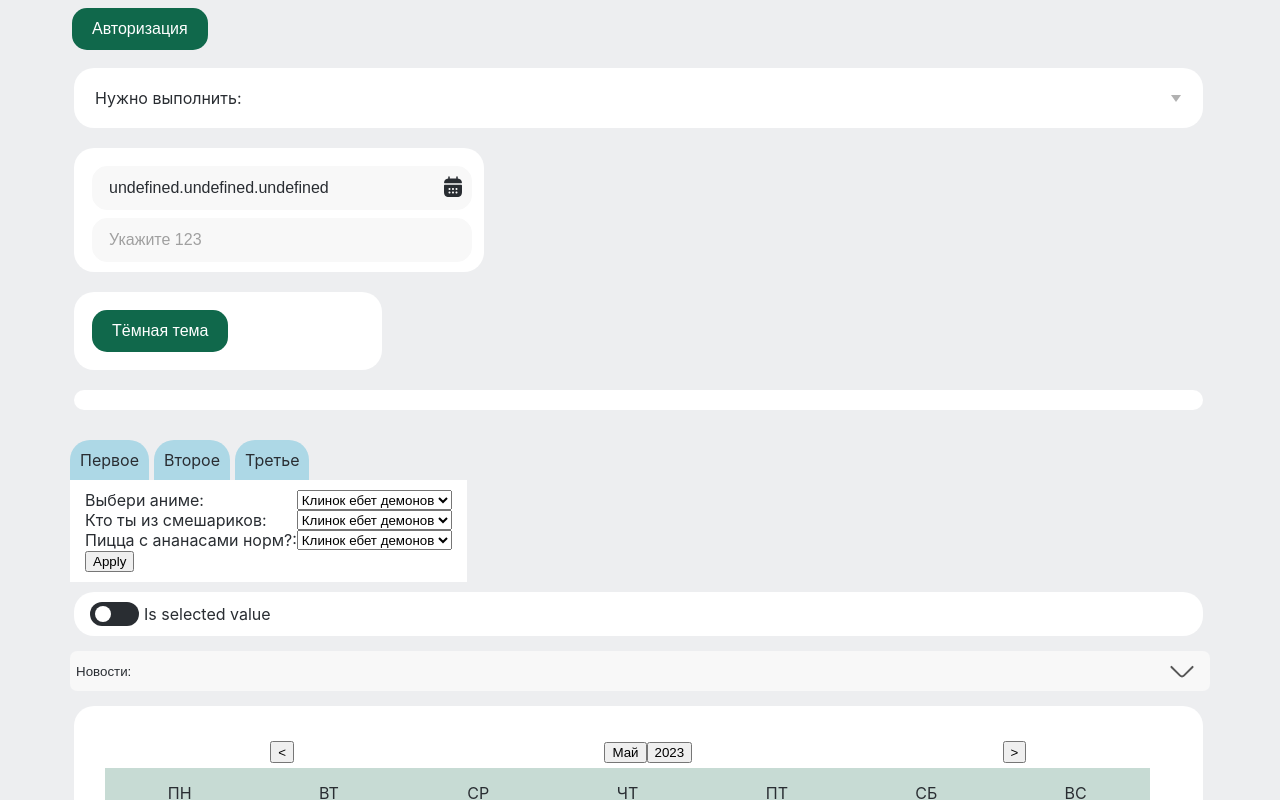
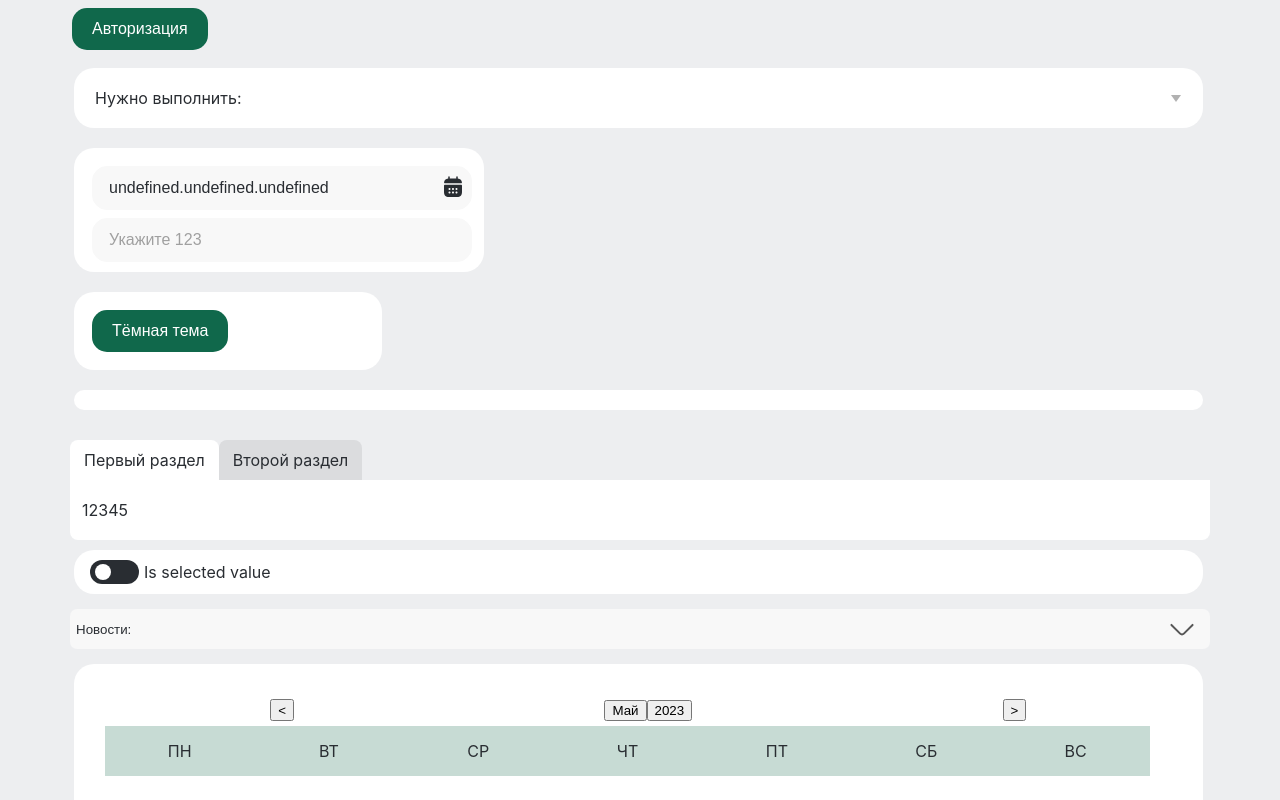
Before and after one commit to evyz/react-ui, a React (Create React App) app: page / in a window 1280 px wide. Shown: the top 800 px of the page. Built offline with nearby package versions, Linux system fonts and the light colour scheme.

Commit message:
tabcontainer upds

```diff
--- a/src/App.js
+++ b/src/App.js
@@ -2,13 +2,13 @@ import Wrapper from "./evyz@react-forms/wrapper/wrapper";
 import { useEffect, useState } from "react";
 import "./evyz@react-forms/index.css";
 import { Row, Cell } from "./evyz@react-forms/markup/markup";
-import Input from "./evyz@react-forms/inputs/input";
-import Button from "./evyz@react-forms/buttons/button";
+import Input from "./evyz@react-forms/inputs/input.tsx";
+import Button from "./evyz@react-forms/buttons/button.tsx";
 import Grid from "./evyz@react-forms/grid/grid";
 import Dropdown from "./evyz@react-forms/dropdown/dropdown";
 import Tabcontainer from "./evyz@react-forms/tabcontainer/tabcontainer";
 import FullSizeLoader from "./evyz@react-forms/loaders/fullSizeLoader";
-import { Checkbox, SwitchBox } from "./evyz@react-forms/checkbox/checkbox";
+import { Checkbox, SwitchBox } from "./evyz@react-forms/checkbox/checkbox.tsx";
 import Wellcome from "./evyz@react-forms/Wellcome";
 import Collapse from "./evyz@react-forms/collapse/collapse";
 import Login from "./Login";
@@ -106,8 +106,6 @@ function App() {
     return <Wellcome></Wellcome>;
   }
 
-  console.log("range =>", range);
-
   return (
     <Wrapper useCoreConsole={true} isDarkMode={isDarkMode}>
       <Button onClick={() => setPath("/login")}>Авторизация</Button>
@@ -165,7 +163,11 @@ function App() {
       </Row>
 
       <Row style={{ marginTop: "20px" }}>
-        <Tabcontainer setTabOptions={setTabOptions} />
+        <Tabcontainer chapters={[{ id: 1, title: "Первый раздел", elem: <div>12345</div> }, {
+          id: 2, title: "Второй раздел", elem: <div>
+          <h1>Бебрулья</h1>
+          </div>, onBeforeInit: function () { console.log('beforeInit') }
+}]} setTabOptions={setTabOptions} />
       </Row>
       <Row>
         <Cell size={11}>
--- a/src/Login.js
+++ b/src/Login.js
@@ -2,8 +2,8 @@ import React, { useState } from "react";
 import Wrapper from "./evyz@react-forms/wrapper/wrapper";
 import { Cell, Row } from "./evyz@react-forms/markup/markup";
 import "./Login.css";
-import Button from "./evyz@react-forms/buttons/button";
-import Input from "./evyz@react-forms/inputs/input";
+import Button from "./evyz@react-forms/buttons/button.tsx";
+import Input from "./evyz@react-forms/inputs/input.tsx";
 
 const Login = () => {
   const [name, setName] = useState("");
--- a/src/evyz@react-forms/calendar/calendar.js
+++ b/src/evyz@react-forms/calendar/calendar.js
@@ -1,8 +1,8 @@
 import React, { useEffect, useState } from "react";
 import "./calendar.css";
 import { Cell, Row } from "../markup/markup";
-import Input from "../inputs/input";
-import Button from "../buttons/button";
+import Input from "../inputs/input.tsx";
+import Button from "../buttons/button.tsx";
 
 const CalendarCell = ({
   item,
@@ -152,7 +152,7 @@ const Calendar = ({
         endOf = new Date(checkDate.getFullYear(), checkDate.getMonth() + 1, 0);
 
       let currentDate = startOf;
-      while (currentDate < endOf) {
+      while (currentDate <= endOf) {
         dates.push(currentDate);
         currentDate = new Date(
           currentDate.getFullYear(),
@@ -198,12 +198,12 @@ const Calendar = ({
         let endIteration = 7 - rows[rows.length - 1].length;
 
         for (let i = 0; i < endIteration; i++) {
+          rows[rows.length - 1].push(currentDate);
           currentDate = new Date(
             currentDate.getFullYear(),
             currentDate.getMonth(),
             currentDate.getDate() + 1
           );
-          rows[rows.length - 1].push(currentDate);
         }
       }
 
@@ -235,8 +235,6 @@ const Calendar = ({
 
     onChangeDate && onChangeDate(new Date(year, month, day));
   };
-
-  console.log("rules", rules);
 
   return (
     <div className={"system_calendar"}>
--- a/src/evyz@react-forms/grid/grid.js
+++ b/src/evyz@react-forms/grid/grid.js
@@ -1,6 +1,6 @@
 import React, { useEffect, useState } from "react";
 import "./grid.css";
-import Input from "../inputs/input";
+import Input from "../inputs/input.tsx";
 import useDebouncedFunction from "../utils/useDebouce";
 
 const Cell = ({ children, item, cell }) => {
--- a/src/evyz@react-forms/index.css
+++ b/src/evyz@react-forms/index.css
@@ -63,6 +63,16 @@
   --main-fullsize-loader-background: rgba(0, 0, 0, 0.5);
   --main-fullsize-loader-label-color: #fff;
   --main-fullsize-loader-label-font-size: 24px;
+
+  --main-tabcontainer-folder-background: rgb(219, 220, 222);
+  --main-tabcontainer-folder-color: #292d32;
+  --main-tabcontainer-folder-padding: 10px 14px;
+  --main-tabcontainer-folder-border-radius: 8px 8px 0 0;
+  --main-tabcontainer-folder-background-active: #fff;
+  --main-tabcontainer-folder-background-color-active: #292d32;
+  --main-tabcontainer-folder-background-hover: #ebeaea;
+  --main-tabcontainer-page-border-radius: 0 0 8px 8px;
+  --main-tabcontainer-page-padding: 20px 12px;
 }
 
 .system_mode-dark {
@@ -86,4 +96,10 @@
   --main-collapse-div-background: #363636;
   --main-collapse-label-color: #cdd1d6;
   --main-collapse-label-active: #dadde2;
+
+  --main-tabcontainer-folder-background: #181818;
+  --main-tabcontainer-folder-color: #fff;
+  --main-tabcontainer-folder-background-hover: rgb(53, 53, 53);
+  --main-tabcontainer-folder-background-active: #222222;
+  --main-tabcontainer-folder-background-color-active: #fff;
 }
--- a/src/evyz@react-forms/paggination/paggination.js
+++ b/src/evyz@react-forms/paggination/paggination.js
@@ -1,7 +1,7 @@
 import { useEffect, useState } from "react"
 import { Cell, Row } from "../markup/markup"
-import { Checkbox } from "../checkbox/checkbox"
-import Button from "../buttons/button"
+import { Checkbox } from "../checkbox/checkbox.tsx"
+import Button from "../buttons/button.tsx"
 
 const Paggination = ({rules }) => {
 
@@ -23,8 +23,6 @@ const Paggination = ({rules }) => {
         if (count < limit) {
             return setMaxPage(1) // need to refactor
         }
-
-        console.log(count, limit)
 
         if (count % limit !== 0) {
             setMaxPage(count / limit + 1)
--- a/src/evyz@react-forms/tabcontainer/tabcontainer.css
+++ b/src/evyz@react-forms/tabcontainer/tabcontainer.css
@@ -1,4 +1,5 @@
 .system_tabcont {
+  width: 100%;
   display: flex;
   flex-direction: column;
 }
@@ -8,15 +9,25 @@
 }
 
 .system_tabcont_folder {
-  background-color: lightblue;
-  padding: 10px 10px;
-  margin-right: 5px;
-  border-top-left-radius: 20px;
-  border-top-right-radius: 20px;
+  background-color: var(--main-tabcontainer-folder-background);
+  color: var(--main-tabcontainer-folder-color);
+  padding: var(--main-tabcontainer-folder-padding, 10px 10px);
+  border-radius: var(--main-tabcontainer-folder-border-radius, 8px);
   cursor: pointer;
+  user-select: none;
+}
+
+.system_tabcont_folder:not(.active):hover {
+  background-color: var(--main-tabcontainer-folder-background-hover);
+}
+
+.system_tabcont_folder.active {
+  background-color: var(--main-tabcontainer-folder-background-active);
+  color: var(--main-tabcontainer-folder-background-color-active);
 }
 
 .system_tabcont_pages_container {
-  padding: 10px 15px;
-  background-color: white;
+  padding: var(--main-tabcontainer-page-padding, 14px);
+  background-color: var(--main-cell-color, #fff);
+  border-radius: var(--main-tabcontainer-page-border-radius, 8px);
 }
--- a/src/evyz@react-forms/tabcontainer/tabcontainer.js
+++ b/src/evyz@react-forms/tabcontainer/tabcontainer.js
@@ -1,64 +1,40 @@
-import React, { useRef, useState } from "react";
+import React, { useEffect, useRef, useState } from "react";
 import "./tabcontainer.css";
-import { settings } from "./settings";
 
-const Tab = ({ settings, setTabOptions }) => {
-  const select = useRef(null);
+const Tabcontainer = ({ chapters, value, setValue }) => {
+  const [activeTab, setActiveTab] = useState(null);
+  const [folders, setFolder] = useState([])
 
-  return (
-    <>
-      {settings.map((setting) => (
-        <div
-          key={setting.id}
-          style={{ display: "flex", justifyContent: "space-between" }}
-        >
-          <div>{setting.title}</div>
-          <select
-            onChange={(e) =>
-              setTabOptions(e.target.options.map((option) => option.text))
-            }
-            onClick={() => console.log(select.current[0])}
-            ref={select}
-          >
-            {setting.options.map((option) => (
-              <option onClick={(e) => console.log(e.target.value)}>
-                {option}
-              </option>
-            ))}
-          </select>
-        </div>
-      ))}
-    </>
-  );
-};
+  useEffect(() => {
+    setFolder(chapters)
+  }, [chapters])
 
-const Tabcontainer = ({ setTabOptions }) => {
-  const [activeTab, setActiveTab] = useState(null);
-
-  const folders = settings?.map((sett) => ({
-    id: sett.id,
-    title: sett.title,
-    elem: <Tab settings={sett.setting} setTabOptions={setTabOptions} />,
-  }));
+  useEffect(() => {
+    if (folders && folders.length) {
+      let currentFolder = folders.find(folder => folder.id === activeTab)
+      if (currentFolder) {
+        if (currentFolder.onBeforeInit) {
+          currentFolder.onBeforeInit()
+        }
+      }
+    }
+  }, [activeTab])
 
   return (
     <div className={`system_tabcont`}>
       <div className={`system_tabcont_folders`}>
-        {folders.map((folder) => (
+        {folders && folders.length && folders.map((folder) => (
           <div
             key={folder.id}
             onClick={() => setActiveTab(folder.id)}
-            className={`system_tabcont_folder`}
+            className={`system_tabcont_folder ${(folder.id === activeTab || (activeTab === null && (folder.id === 1 || folders.findIndex(check => check.id === folder.id) === 0))) ? 'active': ''}`}
           >
             {folder.title}
           </div>
         ))}
       </div>
       <div className={`system_tabcont_pages_container`}>
-        {activeTab === null ? folders[0].elem : folders[activeTab].elem}
-        <div>
-          <button onClick={() => console.log(1)}>Apply</button>
-        </div>
+        {folders && folders.length && activeTab === null ? folders[0].elem : folders.find(folder => folder.id === activeTab)?.elem}
       </div>
     </div>
   );
```
Also changed, not shown: src/evyz@react-forms/Wellcome.js (+55 -4 lines).
